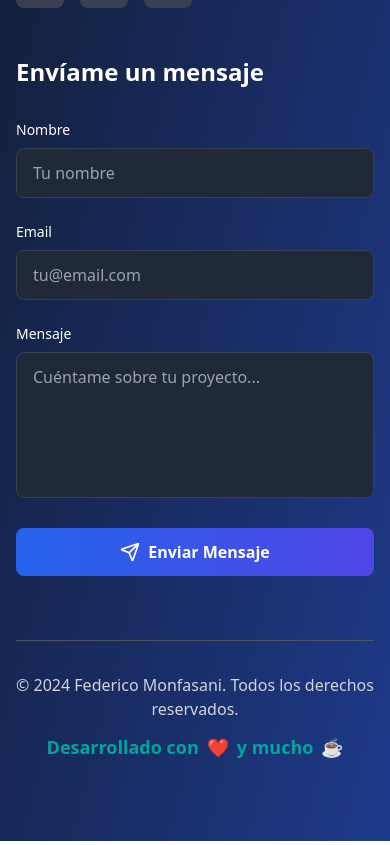
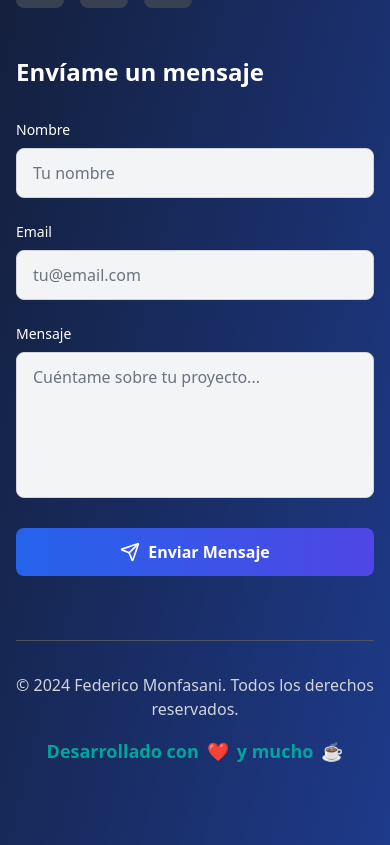
Before and after one commit to fmonfasani/FM_Software_Developer, a React (Vite) app: page / in a window 390 px wide. Shown: the part 6670-7515 px from the top of the page. Built offline with nearby package versions, Linux system fonts and the light colour scheme.

Commit message:
Fix: Improve contact form and footer layout
- Updated the contact form input boxes to use a light color.
- Aligned the "Send Message" button with the "Follow us on social media" section in the footer.

```diff
--- a/src/components/Contact.tsx
+++ b/src/components/Contact.tsx
@@ -121,7 +121,7 @@ const Contact = () => {
                   value={formData.name}
                   onChange={handleChange}
                   required
-                  className="w-full px-4 py-3 bg-gray-800 border border-gray-700 rounded-lg focus:ring-2 focus:ring-blue-500 focus:border-transparent text-white placeholder-gray-400"
+                  className="w-full px-4 py-3 bg-gray-100 border border-gray-300 rounded-lg focus:ring-2 focus:ring-blue-500 focus:border-transparent text-gray-900 placeholder-gray-500"
                   placeholder="Tu nombre"
                 />
               </div>
@@ -137,7 +137,7 @@ const Contact = () => {
                   value={formData.email}
                   onChange={handleChange}
                   required
-                  className="w-full px-4 py-3 bg-gray-800 border border-gray-700 rounded-lg focus:ring-2 focus:ring-blue-500 focus:border-transparent text-white placeholder-gray-400"
+                  className="w-full px-4 py-3 bg-gray-100 border border-gray-300 rounded-lg focus:ring-2 focus:ring-blue-500 focus:border-transparent text-gray-900 placeholder-gray-500"
                   placeholder="tu@email.com"
                 />
               </div>
@@ -153,7 +153,7 @@ const Contact = () => {
                   onChange={handleChange}
                   required
                   rows={5}
-                  className="w-full px-4 py-3 bg-gray-800 border border-gray-700 rounded-lg focus:ring-2 focus:ring-blue-500 focus:border-transparent text-white placeholder-gray-400 resize-none"
+                  className="w-full px-4 py-3 bg-gray-100 border border-gray-300 rounded-lg focus:ring-2 focus:ring-blue-500 focus:border-transparent text-gray-900 placeholder-gray-500 resize-none"
                   placeholder="Cuéntame sobre tu proyecto..."
                 />
               </div>
@@ -169,10 +169,10 @@ const Contact = () => {
           </div>
         </div>
 
-        {/* Footer mejorado */}
+        {/* Footer mejorado y alineado */}
         <div className="border-t border-gray-600 mt-16 pt-8">
-          <div className="text-center space-y-3">
-            <p className="text-gray-300 font-medium">
+          <div className="flex flex-col lg:flex-row items-center justify-between space-y-4 lg:space-y-0">
+            <p className="text-gray-300 font-medium text-center lg:text-left">
               © 2024 Federico Monfasani. Todos los derechos reservados.
             </p>
             <p className="text-[#00A69D] font-semibold text-lg flex items-center justify-center gap-2">
```
